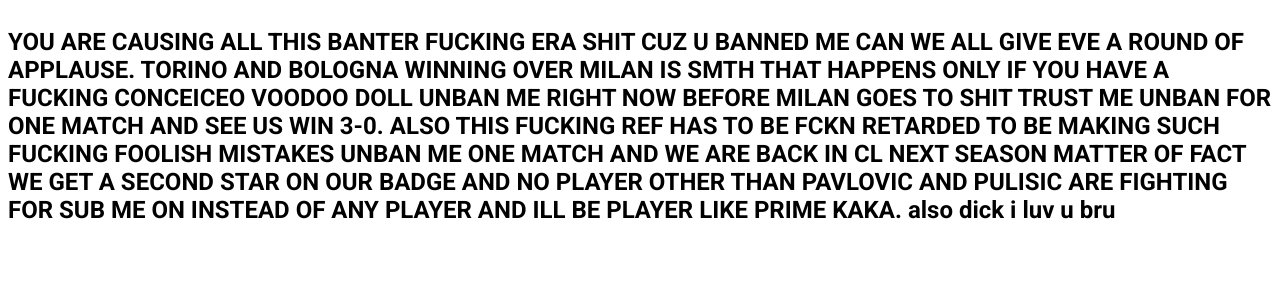
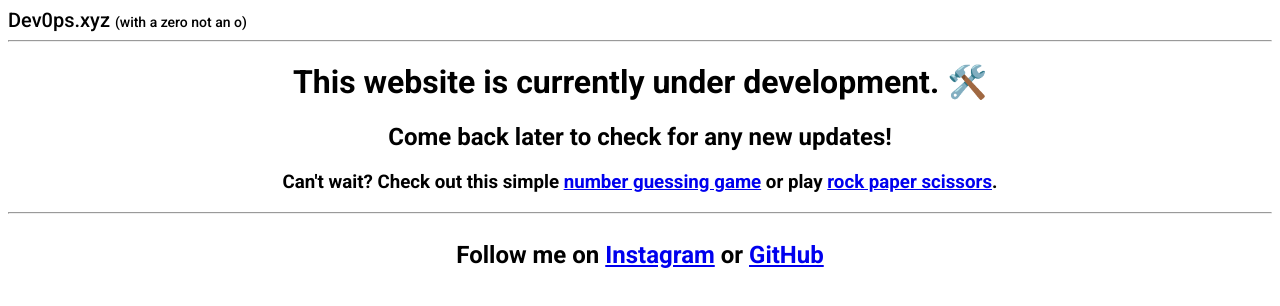
Before and after one commit to thedev0ps/thedev0ps.github.io, a plain HTML site: page index.html in a window 1280 px wide. Drawn offline with Linux system fonts and the light colour scheme.

Commit message:
chore: revert crashout

```diff
--- a/index.html
+++ b/index.html
@@ -7,7 +7,7 @@
     <link rel="stylesheet" href="/styles/main.css">
 </head>
 <body>
-    <!-- <nav>
+    <nav>
         Dev0ps.xyz <span style="font-size: 14px;">(with a zero not an o)</span>
     </nav>
     <div class="headers">
@@ -16,10 +16,9 @@
         <h2>Come back later to check for any new updates!</h2>
         <h3>Can't wait? Check out this simple <a href="/number-guessing-game/">number guessing game</a> or play <a href="/rock-paper-scissors/">rock paper scissors</a>.</h3>
         <hr>
-    </div> -->
+    </div>
     <div class="socials">
-        <!-- <h2>Follow me on <a href="https://instagram.com/adamalshouli">Instagram</a> or <a href="https://github.com/adamalshouli">GitHub</a></h2> -->
-        <h2>YOU ARE CAUSING ALL THIS BANTER FUCKING ERA SHIT CUZ U BANNED ME CAN WE ALL GIVE EVE A ROUND OF APPLAUSE. TORINO AND BOLOGNA WINNING OVER MILAN IS SMTH THAT HAPPENS ONLY IF YOU HAVE A FUCKING CONCEICEO VOODOO DOLL UNBAN ME RIGHT NOW BEFORE MILAN GOES TO SHIT TRUST ME UNBAN FOR ONE MATCH AND SEE US WIN 3-0. ALSO THIS FUCKING REF HAS TO BE FCKN RETARDED TO BE MAKING SUCH FUCKING FOOLISH MISTAKES UNBAN ME ONE MATCH AND WE ARE BACK IN CL NEXT SEASON MATTER OF FACT WE GET A SECOND STAR ON OUR BADGE AND NO PLAYER OTHER THAN PAVLOVIC AND PULISIC ARE FIGHTING FOR SUB ME ON INSTEAD OF ANY PLAYER AND ILL BE PLAYER LIKE PRIME KAKA. also dick i luv u bru</h2>
+        <h2>Follow me on <a href="https://instagram.com/adamalshouli">Instagram</a> or <a href="https://github.com/adamalshouli">GitHub</a></h2>
     </div>
 </body>
 </html>
```
